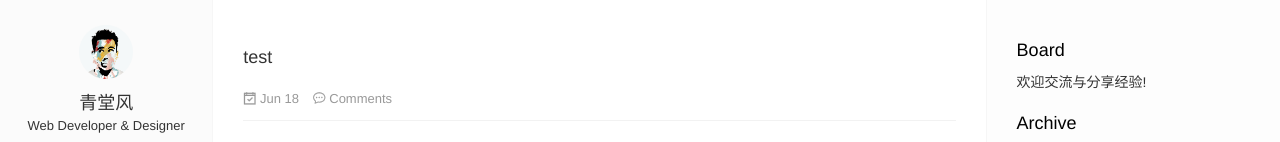
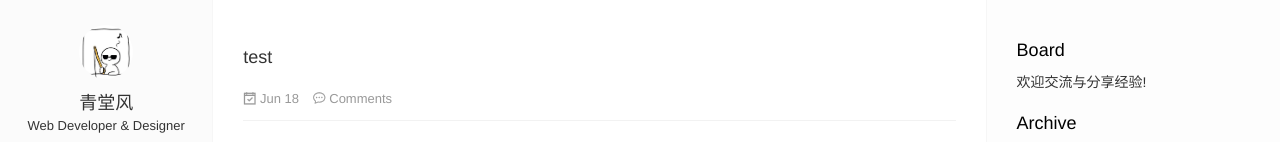
Before and after one commit to CatchaGrenade/CatchaGrenade.github.io, a plain HTML site: page index.html in a window 1280 px wide. Shown: the top 142 px of the page. Drawn offline with nearby package versions, Linux system fonts and the light colour scheme; no server answers.

Commit message:
Site updated: 2020-06-18 19:05:18

```diff
--- a/index.html
+++ b/index.html
@@ -51,7 +51,7 @@
 
       <div class="profile-block text-center">
         <a id="avatar" href="https://github.com/CatchaGrenade" target="_blank">
-          <img class="img-circle img-rotate" src="/images/avatar.jpg" width="200" height="200">
+          <img class="img-circle img-rotate" src="/images/headScu.jpg" width="200" height="200">
         </a>
         <h2 id="name" class="hidden-xs hidden-sm">青堂风</h2>
         <h3 id="title" class="hidden-xs hidden-sm hidden-md">Web Developer &amp; Designer</h3>
```
Also changed, not shown: images/headScu.jpg (added).
